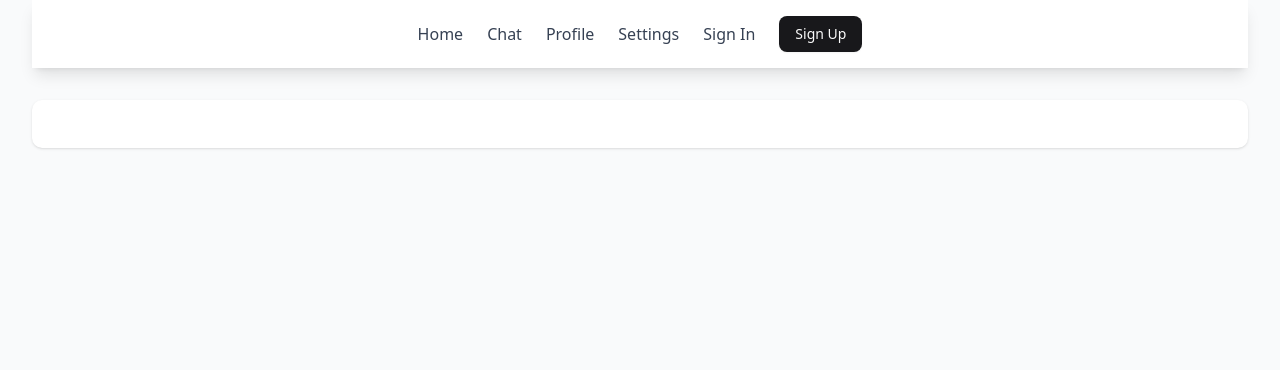
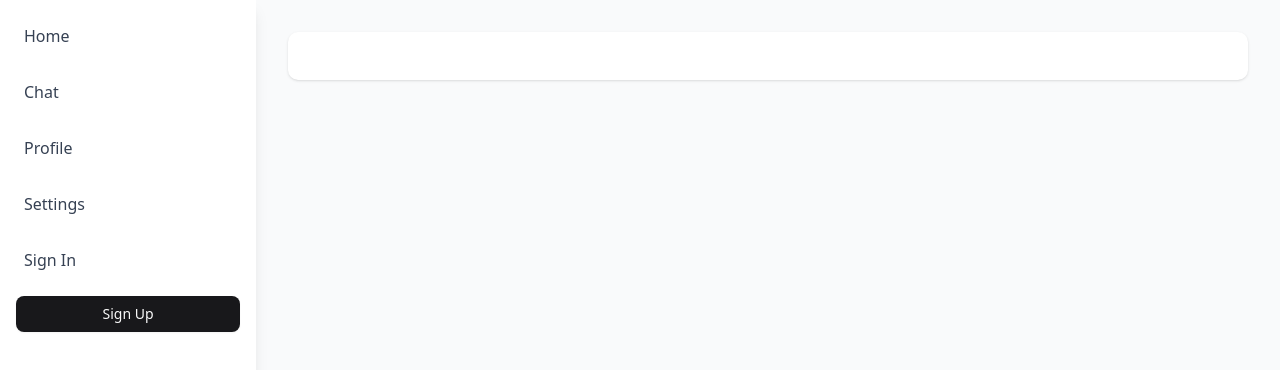
Before and after one commit to depi-convo/convo, a React (Vite) app in the folder frontend/: page / in a window 1280 px wide. Shown: the top 370 px of the page. Built offline with nearby package versions, Linux system fonts and the light colour scheme.

Commit message:
Navbar to sidebar uwu

```diff
--- a/frontend/src/App.jsx
+++ b/frontend/src/App.jsx
@@ -3,7 +3,7 @@ import Profile from "@/pages/Profile";
 import Settings from "@/pages/Settings";
 import Signin from "@/pages/Signin";
 import Signup from "@/pages/Signup";
-import Navigation from "@/components/Navbar";
+import Sidebar from "@/components/SideBar";
 import Chatbox from "./components/Chatbox";
 
 const fakeContact = {
@@ -15,10 +15,10 @@ const fakeContact = {
 function App() {
   return (
     <BrowserRouter>
-      <main className="min-h-screen bg-gray-50">
-        <div className="max-w-7xl mx-auto px-4 sm:px-6 lg:px-8">
-          <Navigation />
-          <div className="mt-8 bg-white rounded-lg shadow p-6">
+      <main className="min-h-screen bg-gray-50 flex">
+        <Sidebar /> {/* Sidebar component */}
+        <div className="flex-1 max-w-7xl mx-auto px-4 sm:px-6 lg:px-8 mt-8">
+          <div className="bg-white rounded-lg shadow p-6">
             <Routes>
               <Route path="/" />
               <Route path="/chat" element={<Chatbox contact={fakeContact} />} />
--- a/frontend/src/components/Navbar.jsx
+++ /dev/null
@@ -1,56 +0,0 @@
-import { Link, Links } from "react-router";
-import { Button } from "@/components/ui/button";
-
-export default function Navigation() {
-  return (
-    <nav className="bg-white shadow-lg">
-      <ul className="flex p-4 gap-6 items-center justify-center">
-        <li>
-          <Link
-            to="/"
-            className="text-gray-700 hover:text-blue-600 transition-colors"
-          >
-            Home
-          </Link>
-        </li>
-        <li>
-          <Link
-            to="/chat"
-            className="text-gray-700 hover:text-blue-600 transition-colors"
-          >
-            Chat
-          </Link>
-        </li>
-        <li>
-          <Link
-            to="/profile"
-            className="text-gray-700 hover:text-blue-600 transition-colors"
-          >
-            Profile
-          </Link>
-        </li>
-        <li>
-          <Link
-            to="/settings"
-            className="text-gray-700 hover:text-blue-600 transition-colors"
-          >
-            Settings
-          </Link>
-        </li>
-        <li>
-          <Link
-            to="/signin"
-            className="text-gray-700 hover:text-blue-600 transition-colors"
-          >
-            Sign In
-          </Link>
-        </li>
-        <li>
-          <Button asChild>
-            <Link to="/signup">Sign Up</Link>
-          </Button>
-        </li>
-      </ul>
-    </nav>
-  );
-}
--- /dev/null
+++ b/frontend/src/components/SideBar.jsx
@@ -0,0 +1,58 @@
+import { Link } from "react-router";
+import { Button } from "@/components/ui/button";
+
+export default function Sidebar() {
+  return (
+    <aside className="bg-white shadow-lg w-64 h-screen p-4">
+      <ul className="flex flex-col gap-4">
+        <li>
+          <Link
+            to="/"
+            className="text-gray-700 hover:text-blue-600 transition-colors block p-2 rounded-md"
+          >
+            Home
+          </Link>
+        </li>
+        <li>
+          <Link
+            to="/chat"
+            className="text-gray-700 hover:text-blue-600 transition-colors block p-2 rounded-md"
+          >
+            Chat
+          </Link>
+        </li>
+        <li>
+          <Link
+            to="/profile"
+            className="text-gray-700 hover:text-blue-600 transition-colors block p-2 rounded-md"
+          >
+            Profile
+          </Link>
+        </li>
+        <li>
+          <Link
+            to="/settings"
+            className="text-gray-700 hover:text-blue-600 transition-colors block p-2 rounded-md"
+          >
+            Settings
+          </Link>
+        </li>
+        <li>
+          <Link
+            to="/signin"
+            className="text-gray-700 hover:text-blue-600 transition-colors block p-2 rounded-md"
+          >
+            Sign In
+          </Link>
+        </li>
+        <li>
+          <Button asChild className="w-full">
+            <Link to="/signup" className="w-full text-center">
+              Sign Up
+            </Link>
+          </Button>
+        </li>
+      </ul>
+    </aside>
+  );
+}
```
